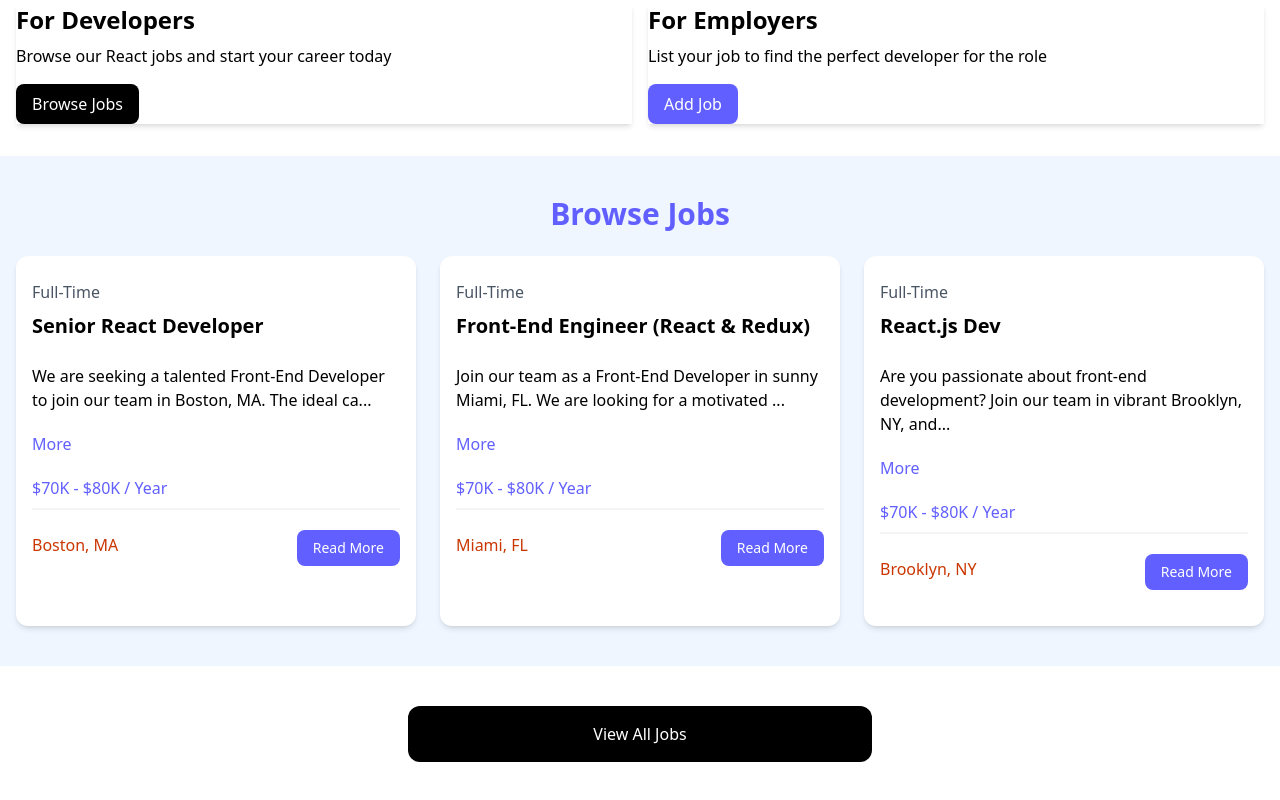
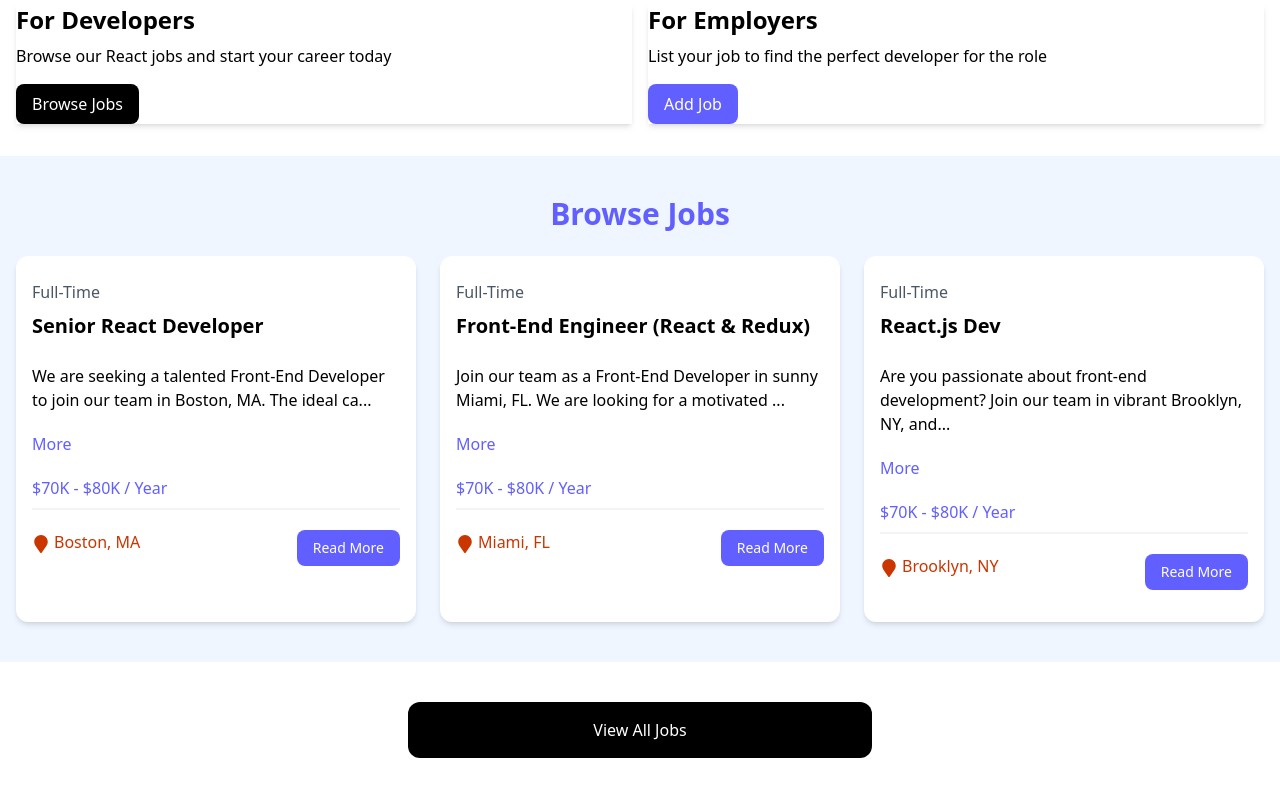
Before and after one commit to RobertLoz/reactjobsproyectpage, a React (Vite) app: page / in a window 1280 px wide. Shown: the part 405-1205 px from the top of the page. Built offline with nearby package versions, Linux system fonts and the light colour scheme.

Commit message:
added layouts

```diff
--- a/package.json
+++ b/package.json
@@ -13,6 +13,8 @@
     "@tailwindcss/vite": "^4.0.0",
     "react": "^18.3.1",
     "react-dom": "^18.3.1",
+    "react-icons": "^5.4.0",
+    "react-router-dom": "^7.1.3",
     "tailwindcss": "^4.0.0"
   },
   "devDependencies": {
--- a/src/App.jsx
+++ b/src/App.jsx
@@ -1,22 +1,18 @@
-import Navbar from "./components/navbar";
-import Hero from "./components/hero";
-import HomeCards from "./components/HomeCards";
-import JobListings from "./components/JobListings";
-import ViewAllJobs from "./components/ViewAllJobs";
+import { Route, createBrowserRouter , createRoutesFromElements, RouterProvider } from 'react-router-dom';
+import MainLayout from './layouts/MainLayout';
+import HomePage from './pages/HomePage';
+
+
+const router = createBrowserRouter(
+  createRoutesFromElements(
+  <Route path='/' element={<MainLayout />}>
+    <Route index element={<HomePage />} />
+  </Route>
+  )
+);
 
 const App = () => {
-  return (
-    <>
-    <Navbar />
-    <Hero  />
-    <HomeCards />
-    <JobListings />
-    <ViewAllJobs />
-
-
-
-    </>
-  )
+  return <RouterProvider router={router} />
 }
 
 export default App
--- a/src/components/JobListing.jsx
+++ b/src/components/JobListing.jsx
@@ -1,4 +1,5 @@
 import { useState } from "react";
+import { FaMapMarker } from "react-icons/fa";
 
 const JobListing = ({job}) => {
 const [showFullDescription, setshowFullDescription] = useState(false);
@@ -27,7 +28,7 @@ if (!showFullDescription) {
 
                   <div className="flex flex-col lg:flex-row justify-between mb-4">
                     <div className="text-orange-700 mb-3">
-                      <i className="fa-solid fa-location-dot text-lg"></i>
+                      <FaMapMarker className='inline text-lg nm-1 mr-1'/>
                       {job.location}
                     </div>
                     <a href={`/job/${job.id}`}
--- /dev/null
+++ b/src/layouts/MainLayout.jsx
@@ -0,0 +1,14 @@
+import {Outlet} from 'react-router-dom';
+import Navbar from '../components/Navbar';
+
+const MainLayout = () => {
+  return (
+    <>
+      <Navbar />
+      <Outlet />
+
+    </>
+  )
+}
+
+export default MainLayout
--- /dev/null
+++ b/src/pages/HomePage.jsx
@@ -0,0 +1,18 @@
+import Hero from '../components/Hero';
+import HomeCards from '../components/HomeCards';
+import JobListings from '../components/JobListings';
+import ViewAllJobs from '../components/ViewAllJobs';
+
+
+const HomePage = () => {
+  return (
+    <>
+        <Hero />
+        <HomeCards />
+        <JobListings />
+        <ViewAllJobs />
+    </>
+  )
+}
+
+export default HomePage
```
Also changed, not shown: 1 other file (tests, documents, lock files or other folders).
